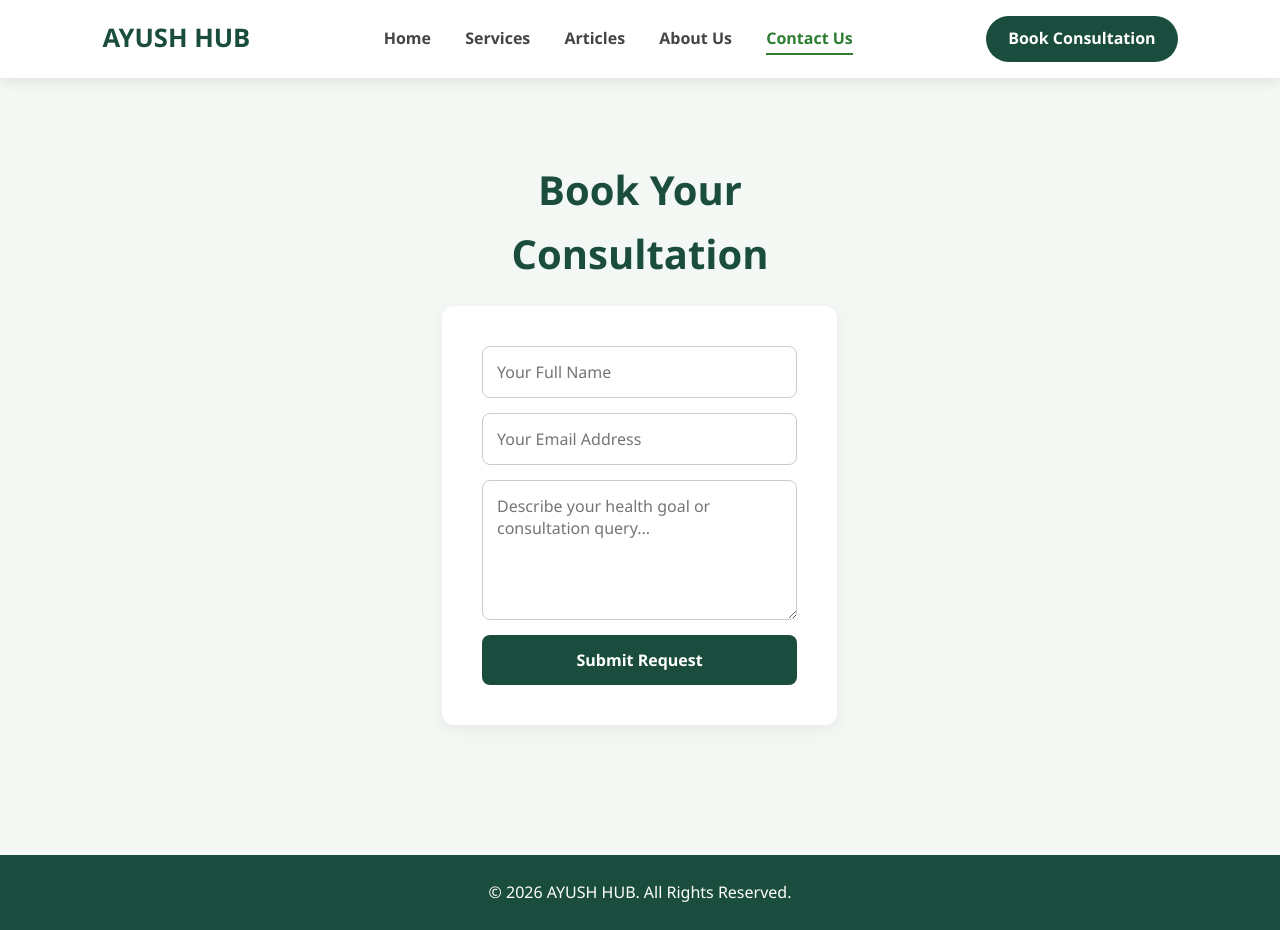
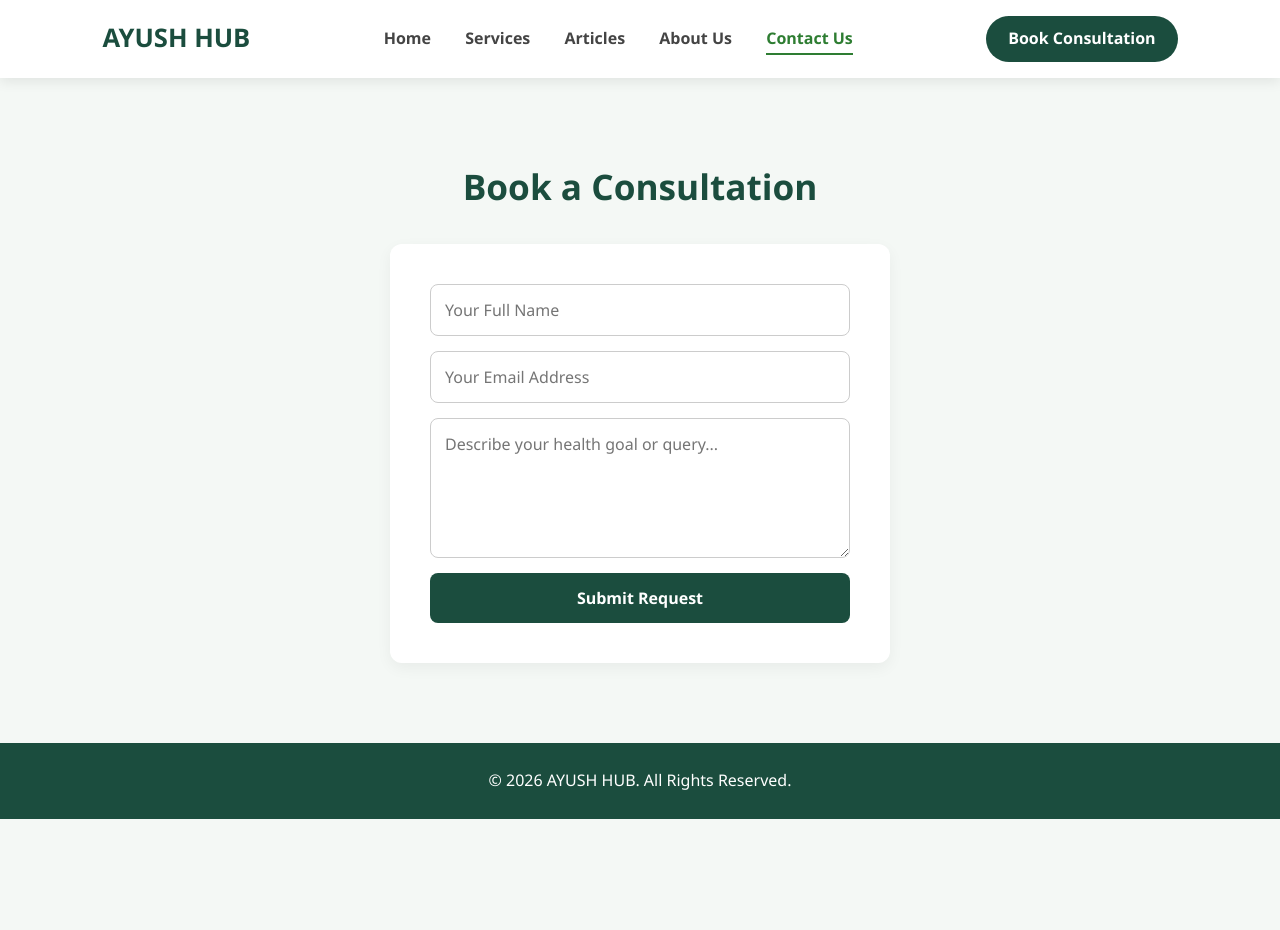
Before and after one commit to ayushhub1982-hub/Ayush-Hub, a plain HTML site: page contact.html in a window 1280 px wide. After the commit the page ends 819 px from the top, so only its background shows below. Drawn offline with nearby package versions, Linux system fonts and the light colour scheme.

Commit message:
Update and rename Contact us.html to contact.html

```diff
--- a/Contact us.html
+++ b/contact.html
@@ -3,9 +3,9 @@
 <head>
     <meta charset="UTF-8">
     <meta name="viewport" content="width=device-width, initial-scale=1.0">
-    <title>Contact Us - AYUSH HUB</title>
+    <title>AYUSH HUB - Contact Us</title>
 
-    <!-- AOS Animation Library CSS -->
+    <!-- AOS Animation CSS -->
     <link rel="stylesheet" href="https://unpkg.com/aos@next/dist/aos.css" />
 
     <style>
@@ -44,6 +44,7 @@
             font-size: 1.6rem;
             font-weight: 700;
             color: #1b4d3e;
+            text-decoration: none;
         }
 
         nav a {
@@ -77,25 +78,26 @@
 
         .container {
             padding: 80px 8%;
-            max-width: 600px;
-            margin: 0 auto;
+            min-height: calc(100vh - 160px);
         }
 
-        .title {
+        .section-title {
             text-align: center;
-            font-size: 2.5rem;
+            font-size: 2.2rem;
             color: #1b4d3e;
-            margin-bottom: 20px;
+            margin-bottom: 30px;
         }
 
         form {
+            display: flex;
+            flex-direction: column;
+            gap: 15px;
+            max-width: 500px;
+            margin: 0 auto;
             background: white;
             padding: 40px;
             border-radius: 12px;
             box-shadow: 0 5px 15px rgba(0,0,0,0.05);
-            display: flex;
-            flex-direction: column;
-            gap: 15px;
         }
 
         form input, form textarea {
@@ -127,14 +129,13 @@
             padding: 25px;
             background: #1b4d3e;
             color: white;
-            margin-top: 50px;
         }
     </style>
 </head>
 <body>
 
     <header>
-        <div class="logo">AYUSH HUB</div>
+        <a href="index.html" class="logo">AYUSH HUB</a>
         <nav>
             <a href="index.html">Home</a>
             <a href="services.html">Services</a>
@@ -146,11 +147,11 @@
     </header>
 
     <div class="container">
-        <h1 class="title" data-aos="fade-down">Book Your Consultation</h1>
-        <form data-aos="zoom-in" data-aos-delay="100">
+        <h2 class="section-title" data-aos="fade-down">Book a Consultation</h2>
+        <form data-aos="flip-up" data-aos-delay="100">
             <input type="text" placeholder="Your Full Name" required>
             <input type="email" placeholder="Your Email Address" required>
-            <textarea rows="5" placeholder="Describe your health goal or consultation query..." required></textarea>
+            <textarea rows="5" placeholder="Describe your health goal or query..." required></textarea>
             <button type="submit">Submit Request</button>
         </form>
     </div>
```
